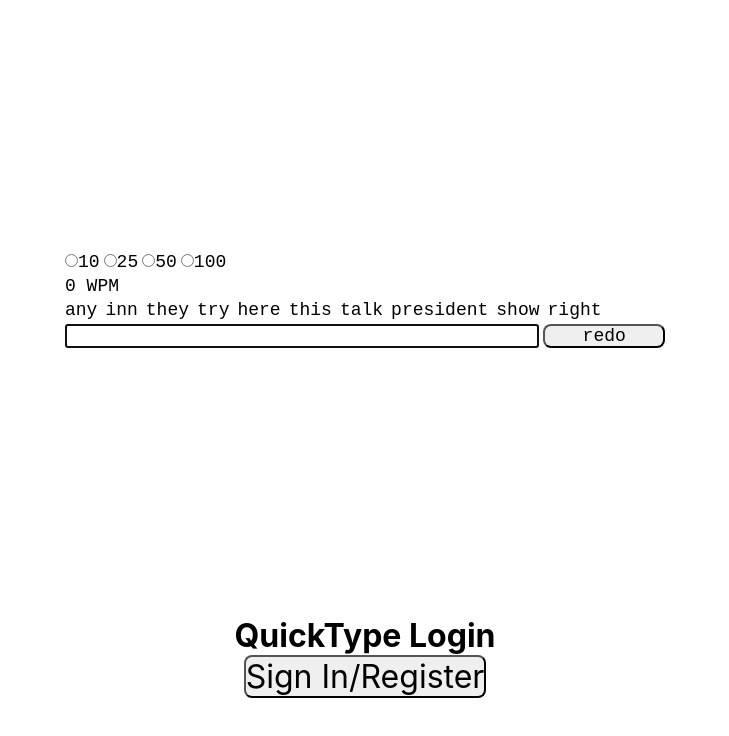
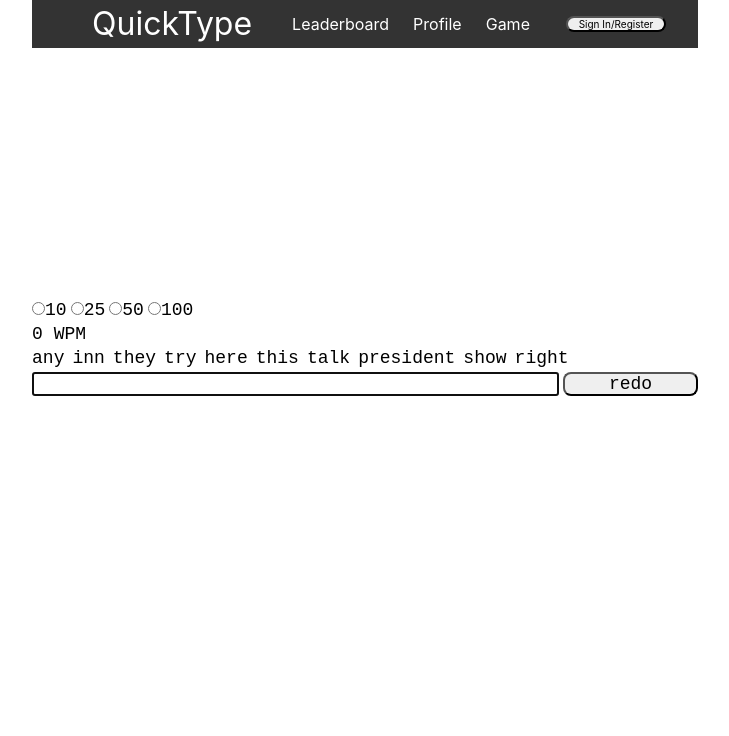
Before and after one commit to andyhyun/quicktype, a React (Create React App) app in the folder frontend/: page /game in a window 1280 px wide. Shown: the top 736 px of the page, without its empty margins (275-1004 px from the left). Built offline with nearby package versions, Linux system fonts and the light colour scheme.

Commit message:
added navbar but image does not display and navbar does not span full page

```diff
--- a/frontend/package.json
+++ b/frontend/package.json
@@ -7,7 +7,9 @@
     "@testing-library/jest-dom": "^5.16.5",
     "@testing-library/react": "^13.4.0",
     "@testing-library/user-event": "^13.5.0",
+    "bootstrap": "^5.1.3",
     "react": "^18.2.0",
+    "react-bootstrap": "^2.6.0",
     "react-dom": "^18.2.0",
     "react-router-dom": "^6.4.0",
     "react-scripts": "5.0.1",
--- a/frontend/src/App.css
+++ b/frontend/src/App.css
@@ -50,7 +50,7 @@ body {
   justify-content: center;
   flex-direction: column;
   gap: 4px;
-  width: 600px;
+  width: 100%;
   height: 75vh;
   font-family: 'Roboto Mono', monospace;
   font-size: large;
@@ -83,3 +83,7 @@ body {
   font-family: 'Roboto Mono', monospace;
   font-size: large;
 }
+
+.button {
+
+}
--- a/frontend/src/App.js
+++ b/frontend/src/App.js
@@ -10,6 +10,7 @@ import {
 import Leaderboard from './components/Leaderboard';
 import Profile from './components/Profile';
 import Game from './components/Game';
+import Navbar from "./Navbar";
 
 const ProtectedRoute = ({ component, ...args }) => {
   const Component = withAuthenticationRequired(component, args);
@@ -19,24 +20,16 @@ const ProtectedRoute = ({ component, ...args }) => {
 function App() {
   const { isLoading, error } = useAuth0();
   return (
+
     <div>
+        <Navbar />
       <Routes>
         <Route path='/' element={<div>quicktype</div>}></Route>
         <Route path='/leaderboard' element={<Leaderboard />}></Route>
         <Route path='/profile' element={<ProtectedRoute component={Profile} />}></Route>
         <Route path='/game' element={<Game />}></Route>
       </Routes>
-      <main className='column'>
-        <h1>QuickType Login</h1>
-        {error && <p>Authentication Error</p>}
-        {!error && isLoading && <p>Loading...</p>}
-        {!error && !isLoading && (
-          <>
-            <LoginButton />
-            <LogoutButton />
-          </>
-        )}
-      </main>
+
     </div>
   );
 }
--- /dev/null
+++ b/frontend/src/Navbar.js
@@ -0,0 +1,40 @@
+import {Route} from "react-router-dom";
+import Leaderboard from "./components/Leaderboard";
+import Profile from "./components/Profile";
+import Game from "./components/Game";
+import LoginButton from "./components/LoginButton";
+import LogoutButton from "./components/LogoutButton";
+import { withAuthenticationRequired, useAuth0 } from '@auth0/auth0-react';
+import { ReactComponent as logo } from "./logo.svg"
+
+import './App.css';
+
+
+export default function Navbar() {
+    const { isLoading, error } = useAuth0();
+    return <nav className="nav">
+        <a href={"/"} className={"logo"}><logo/></a>
+        <a href={"/"} className={"site-title"}>QuickType</a>
+        <ul>
+            <li>
+                <a href={"/leaderboard"}>Leaderboard</a>
+            </li>
+            <li>
+                <a href={"/profile"}>Profile</a>
+            </li>
+            <li>
+                <a href={"/game"}>Game</a>
+            </li>
+            <main className='column'>
+        {error && <p>Authentication Error</p>}
+        {!error && isLoading && <p>Loading...</p>}
+        {!error && !isLoading && (
+          <>
+            <LoginButton />
+            <LogoutButton />
+          </>
+        )}
+      </main>
+        </ul>
+    </nav>
+}
--- a/frontend/src/components/LoginButton.js
+++ b/frontend/src/components/LoginButton.js
@@ -4,7 +4,7 @@ const LoginButton = () => {
     const { loginWithRedirect, isAuthenticated } = useAuth0();
     return (
         !isAuthenticated && (
-            <button onClick={() => loginWithRedirect()}>
+            <button className="button" style={{width: 100, fontSize: 10, maxHeight: 20}} onClick={() => loginWithRedirect()}>
                 Sign In/Register
             </button>
         )
--- a/frontend/src/components/LogoutButton.js
+++ b/frontend/src/components/LogoutButton.js
@@ -4,7 +4,7 @@ const LogoutButton = () => {
     const { logout, isAuthenticated } = useAuth0();
     return (
         isAuthenticated && (
-            <button onClick={() => logout()}>
+            <button className="button" style={{width: 100, fontSize: 10, maxHeight: 20}} onClick={() => logout()}>
                 Sign Out
             </button>
         )
--- a/frontend/src/index.css
+++ b/frontend/src/index.css
@@ -12,12 +12,12 @@ html {
 
 main {
   padding: 1rem;
-  min-height: 100vh;
+  min-height: fit-content;
 }
 
 article {
   font-size: 1.2rem;
-  width: 90%;
+  width: 100%;
   margin: 1rem;
 }
 
@@ -28,6 +28,7 @@ button {
   /* padding: 0.5em 1.5em; */
   cursor: pointer;
   border-radius: 0.5rem;
+
 }
 
 img {
--- a/frontend/src/index.js
+++ b/frontend/src/index.js
@@ -5,6 +5,7 @@ import App from './App';
 import reportWebVitals from './reportWebVitals';
 import { Auth0Provider } from '@auth0/auth0-react';
 import { BrowserRouter, useNavigate } from 'react-router-dom';
+import './styles.css'
 
 const domain = process.env.REACT_APP_QUICKTYPE_DOMAIN;
 const clientId = process.env.REACT_APP_QUICKTYPE_CLIENT_ID;
--- /dev/null
+++ b/frontend/src/styles.css
@@ -0,0 +1,48 @@
+* {
+    box-sizing: border-box;
+}
+
+body {
+    margin: 0;
+}
+
+.nav {
+    background-color: #333;
+    color: white;
+    display: flex;
+    justify-content: space-between;
+    align-items: stretch;
+    gap: 2rem;
+    padding: 0 1rem;
+
+}
+
+.nav a {
+    color: inherit;
+    text-decoration: none;
+    height: 100%;
+    display: flex;
+    align-items: center;
+    padding: .25rem
+}
+
+.nav ul {
+    padding: 0;
+    margin: 0;
+    list-style: none;
+    display: flex;
+    gap: 1rem;
+}
+
+.site-title {
+    font-size: 2rem;
+
+}
+
+.nav li:hover {
+    background-color: #555;
+}
+
+.nav li:active {
+    background-color: #61dafb;
+}
```
Also changed, not shown: 1 other file (tests, documents, lock files or other folders).
